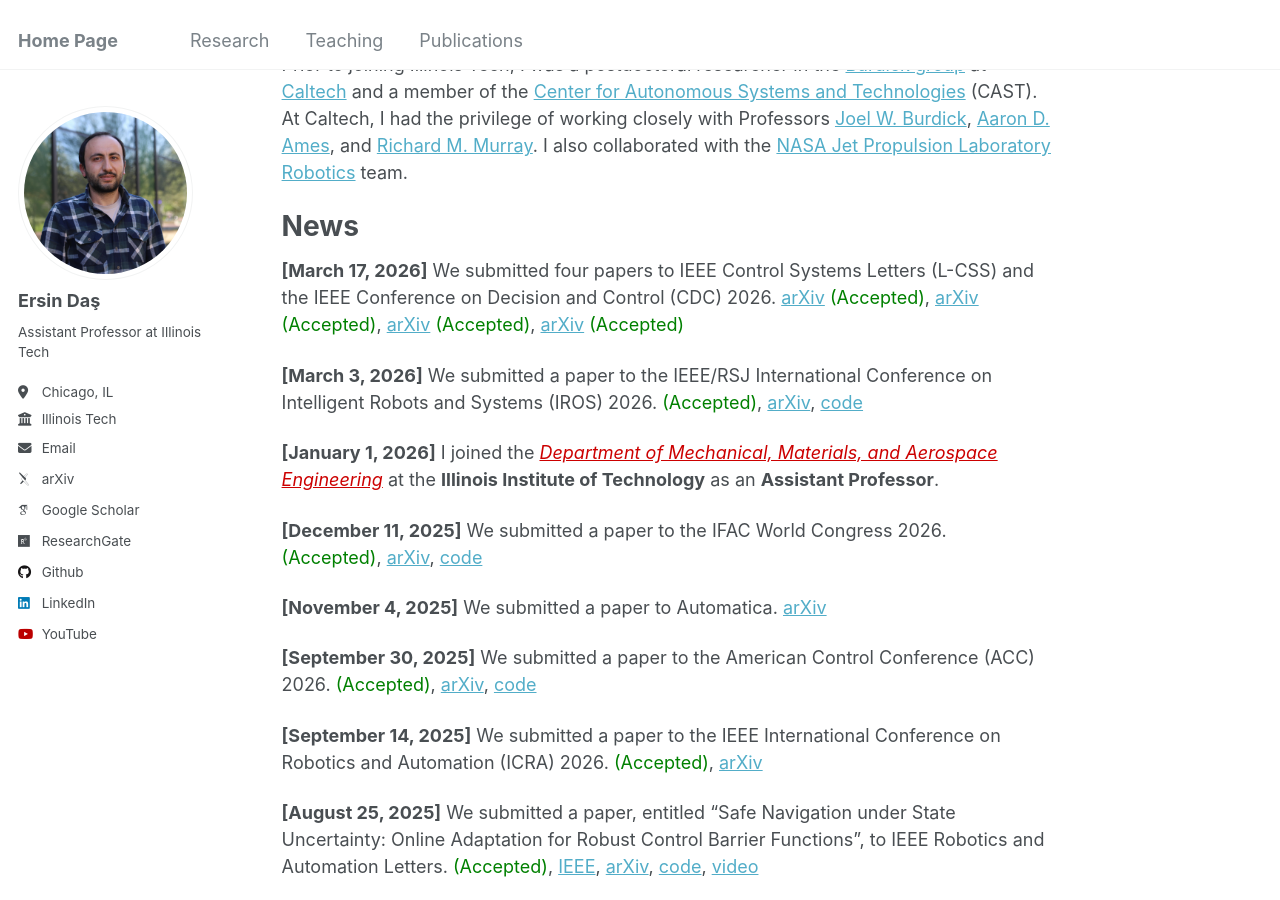
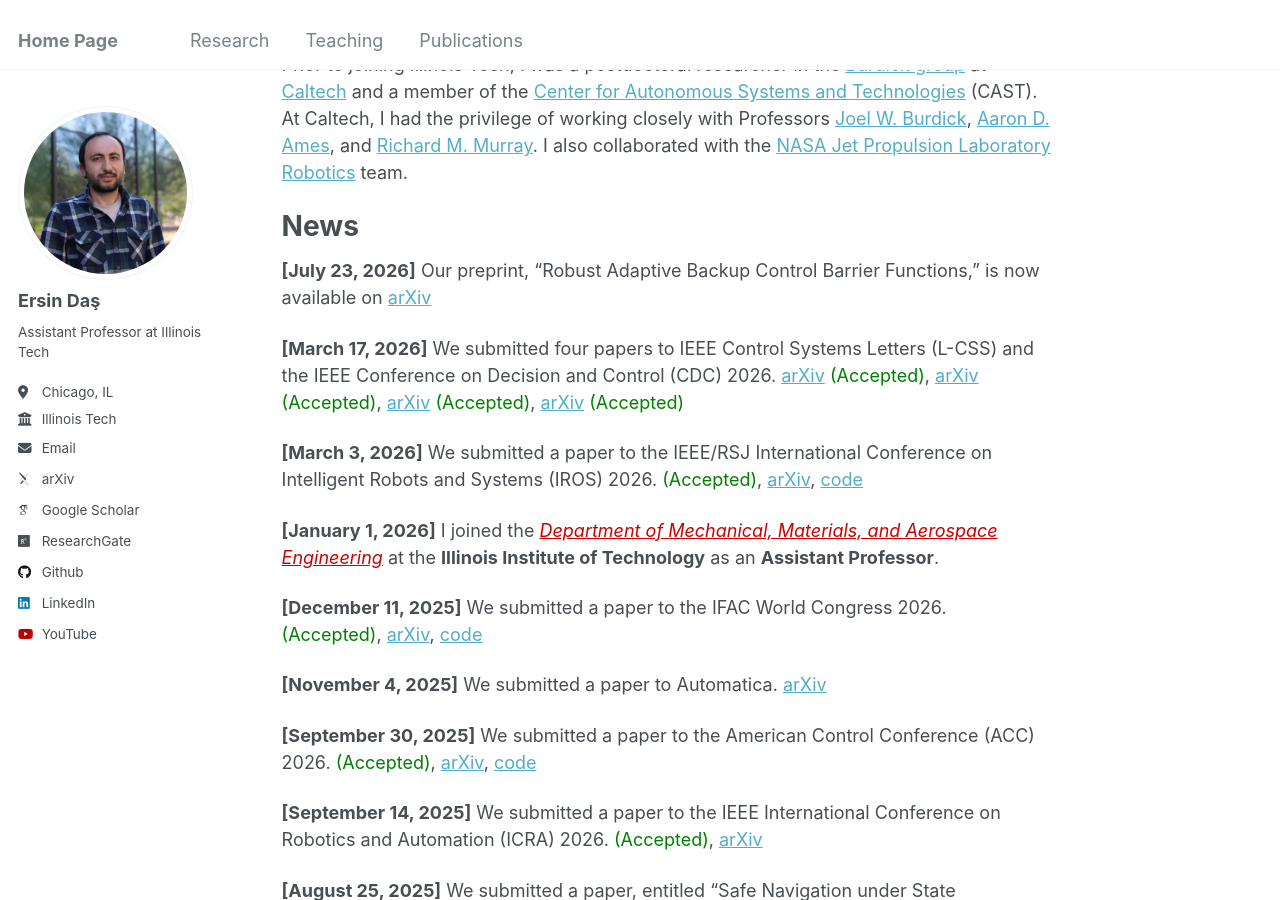
Before and after one commit to ersindas/ersindas.github.io, a Jekyll site: the page built from _pages/about.md, in a window 1280 px wide and 900 px high, scrolled down 328 px. Built offline with Jekyll 4.4.1, drawn with Linux system fonts in a browser that asks for light colours; some web fonts are replaced.

Commit message:
Add preprint announcement for July 2026
Added a new preprint announcement for a paper on arXiv.

```diff
--- a/_pages/about.md
+++ b/_pages/about.md
@@ -18,6 +18,8 @@ Prior to joining Illinois Tech, I was a postdoctoral researcher in the [Burdick
 
 News
 ======
+**[July 23, 2026]** Our preprint, “Robust Adaptive Backup Control Barrier Functions,” is now available on [arXiv](https://arxiv.org/pdf/2607.20842)
+
 **[March 17, 2026]** We submitted four papers to IEEE Control Systems Letters (L-CSS) and the IEEE Conference on Decision and Control (CDC) 2026. [arXiv](https://arxiv.org/pdf/2603.24566) <span style="color:green;">(Accepted)</span>, [arXiv](https://arxiv.org/pdf/2603.17097) <span style="color:green;">(Accepted)</span>, [arXiv](https://arxiv.org/pdf/2603.18450) <span style="color:green;">(Accepted)</span>,  [arXiv](https://arxiv.org/pdf/2604.08831) <span style="color:green;">(Accepted)</span>
 
 **[March 3, 2026]** We submitted a paper to the IEEE/RSJ International Conference on Intelligent Robots and Systems (IROS) 2026. <span style="color:green;">(Accepted)</span>, [arXiv](https://arxiv.org/pdf/2607.10842), [code](https://github.com/erdiphd/D-SafeMPC)
```
